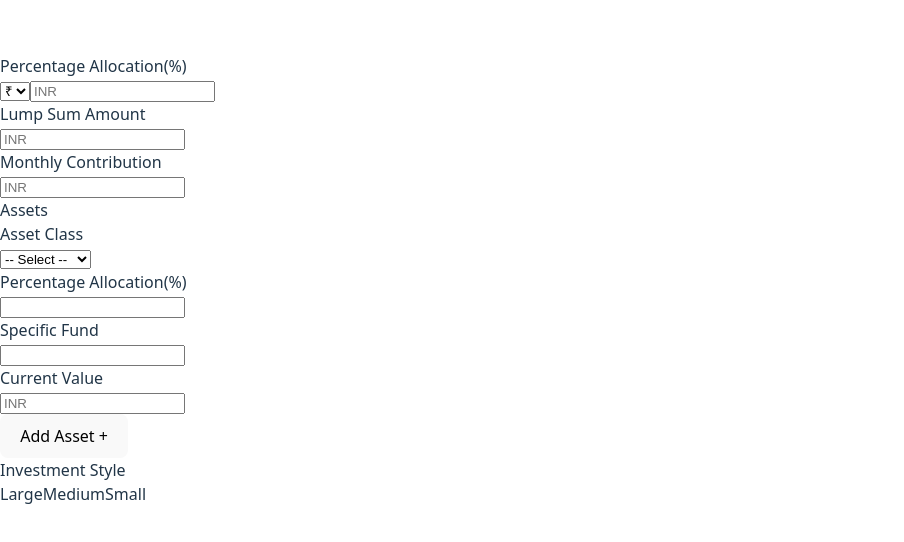
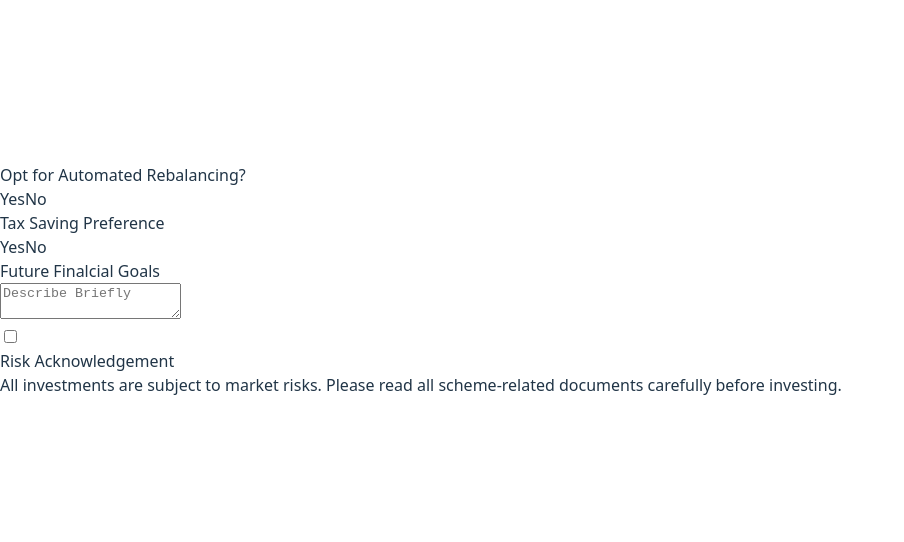
Before and after one commit to dev-ansuman/Investment-Portfolio-Form-State-Driven, a React (Vite) app: page / in a window 1280 px wide. Shown: the part 120-662 px from the top of the page, without its empty margins (0-904 px from the left). Built offline with nearby package versions, Linux system fonts and the light colour scheme.

Commit message:
feat: add preference - form part

```diff
--- a/src/components/Form/index.tsx
+++ b/src/components/Form/index.tsx
@@ -12,13 +12,15 @@
 
 import React from 'react';
 // import InvestmentDetails from './investment-details';
-import AssetAllocation from './asset-allocation';
+// import AssetAllocation from './asset-allocation';
+import Preferences from './preferences';
 
 const Form: React.FC = () => {
   return (
     <div>
       {/* <InvestmentDetails /> */}
-      <AssetAllocation />
+      {/* <AssetAllocation /> */}
+      <Preferences />
     </div>
   );
 };
--- /dev/null
+++ b/src/components/Form/preferences.tsx
@@ -0,0 +1,56 @@
+import React from 'react';
+import CreateRadioCheckbox from '../Ui/CreateRadioCheckbox';
+import { PREFERENCES } from '../../constants/form-constants';
+import Textarea from '../Ui/textarea';
+import RadioCheckbox from '../Ui/radioCheckbox';
+
+const Preferences: React.FC = () => {
+  return (
+    <>
+      {/* Automated Rebalancing Radio */}
+      <CreateRadioCheckbox
+        fieldTitle={PREFERENCES.AUTOMATED_REBALANCING.LABEL}
+        type={PREFERENCES.AUTOMATED_REBALANCING.TYPE}
+        options={PREFERENCES.AUTOMATED_REBALANCING.OPTIONS}
+        name={PREFERENCES.AUTOMATED_REBALANCING.NAME}
+        id={PREFERENCES.AUTOMATED_REBALANCING.ID}
+        hidden={PREFERENCES.AUTOMATED_REBALANCING.HIDDEN}
+      />
+
+      {/* Tax Saving Preference Radio */}
+      <CreateRadioCheckbox
+        fieldTitle={PREFERENCES.TAX_SAVING_PREF.LABEL}
+        type={PREFERENCES.TAX_SAVING_PREF.TYPE}
+        options={PREFERENCES.TAX_SAVING_PREF.OPTIONS}
+        name={PREFERENCES.TAX_SAVING_PREF.NAME}
+        id={PREFERENCES.TAX_SAVING_PREF.ID}
+        hidden={PREFERENCES.TAX_SAVING_PREF.HIDDEN}
+      />
+
+      {/* Financial Goals Textarea */}
+      <div>{PREFERENCES.FINANCIAL_GOALS.LABEL}</div>
+      <Textarea
+        name={PREFERENCES.FINANCIAL_GOALS.NAME}
+        id={PREFERENCES.FINANCIAL_GOALS.ID}
+        placeholder={PREFERENCES.FINANCIAL_GOALS.PLACEHOLDER}
+      />
+
+      {/* Acknoledgement checkbox */}
+      <div>
+        <div>
+          <RadioCheckbox
+            type={PREFERENCES.RISK_ACKNOWLEDGEMENT.TYPE}
+            options={PREFERENCES.RISK_ACKNOWLEDGEMENT.OPTIONS}
+            name={PREFERENCES.RISK_ACKNOWLEDGEMENT.NAME}
+            id={PREFERENCES.RISK_ACKNOWLEDGEMENT.ID}
+            hidden={PREFERENCES.RISK_ACKNOWLEDGEMENT.HIDDEN}
+          />
+          <div>{PREFERENCES.RISK_ACKNOWLEDGEMENT.LABEL}</div>
+        </div>
+        <div>{PREFERENCES.RISK_ACKNOWLEDGEMENT.TEXT_CONTENT}</div>
+      </div>
+    </>
+  );
+};
+
+export default Preferences;
--- /dev/null
+++ b/src/components/Ui/textarea.tsx
@@ -0,0 +1,13 @@
+import React from 'react';
+
+interface textAreaProps {
+  name: string;
+  id: string;
+  placeholder: string;
+}
+
+const Textarea: React.FC<textAreaProps> = ({ name, id, placeholder }) => {
+  return <textarea name={name} id={id} placeholder={placeholder}></textarea>;
+};
+
+export default Textarea;
```
